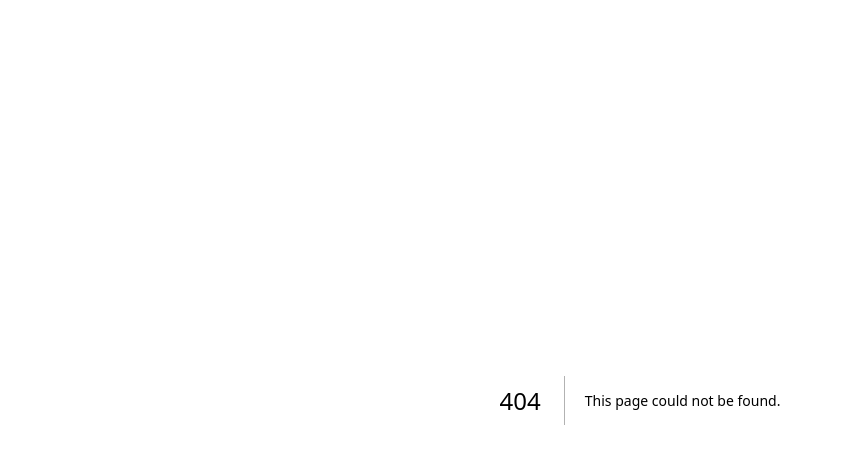
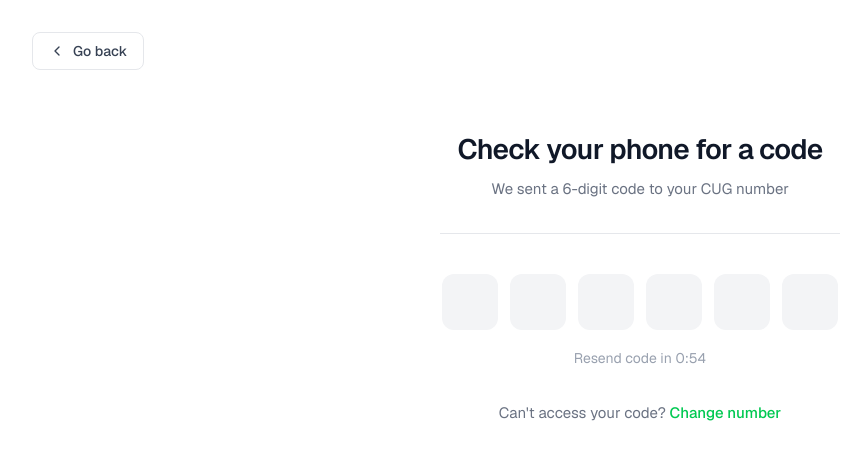
Before and after one commit to aboki-jay/Campus-wifi-portal, a Next.js app: page /otp in a window 1280 px wide. Before the commit this address had no page. Shown: the top 464 px of the page, without its empty margins (0-854 px from the left). Built offline with nearby package versions, Linux system fonts and the light colour scheme.

Commit message:
Add beautiful OTP Verification UI with timer and auto-submit

```diff
--- /dev/null
+++ b/app/otp/page.tsx
@@ -0,0 +1,161 @@
+"use client";
+
+import { useState, useRef, useEffect, KeyboardEvent } from "react";
+import { ChevronLeft } from "lucide-react";
+import { useRouter } from "next/navigation"; // 1. Added Next.js Router
+
+export default function OTPVerification() {
+  const router = useRouter(); // Initialize the router
+  const [otp, setOtp] = useState<string[]>(new Array(6).fill(""));
+  const [isError, setIsError] = useState(false);
+  const [timeLeft, setTimeLeft] = useState(59);
+  const inputRefs = useRef<(HTMLInputElement | null)[]>([]);
+
+  // 59-second Countdown Timer
+  useEffect(() => {
+    if (timeLeft <= 0) return;
+    const timerId = setInterval(() => {
+      setTimeLeft((prev) => prev - 1);
+    }, 1000);
+    return () => clearInterval(timerId);
+  }, [timeLeft]);
+
+  // Handle Resend Click
+  const handleResend = () => {
+    setTimeLeft(59); // Reset timer
+    setOtp(new Array(6).fill("")); // Clear inputs
+    setIsError(false); // Clear errors
+    inputRefs.current[0]?.focus(); // Focus back on the first box
+    // TODO: Add the actual Supabase "send new OTP" function here later
+    console.log("Resending new OTP code...");
+  };
+
+  // Handle typing numbers
+  const handleChange = (index: number, value: string) => {
+    if (isNaN(Number(value))) return;
+
+    const newOtp = [...otp];
+    newOtp[index] = value.substring(value.length - 1);
+    setOtp(newOtp);
+    setIsError(false);
+
+    if (value && index < 5) {
+      inputRefs.current[index + 1]?.focus();
+    }
+  };
+
+  // Handle Backspace
+  const handleKeyDown = (index: number, e: KeyboardEvent<HTMLInputElement>) => {
+    if (e.key === "Backspace" && !otp[index] && index > 0) {
+      inputRefs.current[index - 1]?.focus();
+    }
+  };
+
+  // Handle Pasting a full 6-digit code
+  const handlePaste = (e: React.ClipboardEvent) => {
+    e.preventDefault();
+    const pastedData = e.clipboardData.getData("text/plain").trim();
+    if (!/^\d{6}$/.test(pastedData)) return;
+
+    const pastedArray = pastedData.split("");
+    setOtp(pastedArray);
+    inputRefs.current[5]?.focus();
+    setIsError(false);
+  };
+
+  // Auto-Submit when 6 digits are entered
+  useEffect(() => {
+    const currentOtp = otp.join("");
+    if (currentOtp.length === 6) {
+      verifyCode(currentOtp);
+    }
+  }, [otp]);
+
+  // Mock Verification Function
+  const verifyCode = (code: string) => {
+    console.log("Verifying code:", code);
+
+    if (code === "123456") {
+      setIsError(true);
+    } else {
+      alert("Success! Code verified.");
+    }
+  };
+
+  return (
+    <div className="min-h-screen flex flex-col items-center bg-white relative font-sans">
+      {/* Go Back Button - Now actually goes back! */}
+      <button
+        onClick={() => router.back()}
+        className="absolute top-8 left-8 flex items-center gap-2 px-4 py-2 border border-gray-200 rounded-lg text-sm font-medium text-gray-700 hover:bg-gray-50 transition-colors"
+      >
+        <ChevronLeft className="w-4 h-4" />
+        Go back
+      </button>
+
+      {/* Main Content */}
+      <div className="w-full max-w-md px-6 pt-32 flex flex-col items-center text-center">
+        <h1 className="text-[28px] font-semibold text-gray-900 tracking-tight mb-2">
+          Check your phone for a code
+        </h1>
+        <p className="text-[15px] text-gray-500 mb-8">
+          We sent a 6-digit code to your CUG number
+        </p>
+
+        <hr className="w-full border-gray-200 mb-10" />
+
+        {/* OTP Input Boxes */}
+        <div className="flex gap-3 mb-4" onPaste={handlePaste}>
+          {otp.map((digit, index) => (
+            <input
+              key={index}
+              type="text"
+              inputMode="numeric"
+              maxLength={1}
+              ref={(el) => {
+                inputRefs.current[index] = el;
+              }}
+              value={digit}
+              onChange={(e) => handleChange(index, e.target.value)}
+              onKeyDown={(e) => handleKeyDown(index, e)}
+              className={`w-14 h-14 text-center text-xl font-semibold rounded-xl outline-none transition-all ${
+                isError
+                  ? "border border-red-500 bg-red-50 text-red-500"
+                  : "border border-transparent bg-gray-100 focus:bg-white focus:border-green-500 focus:ring-4 focus:ring-green-500/10 text-gray-900"
+              }`}
+            />
+          ))}
+        </div>
+
+        {/* Dynamic Subtext: Error, Timer, or Resend Button */}
+        <div className="h-6 mb-8 flex items-center justify-center">
+          {isError ? (
+            <span className="text-sm text-red-500 font-medium">Invalid code</span>
+          ) : timeLeft > 0 ? (
+            <span className="text-sm text-gray-400">
+              Resend code in 0:{timeLeft.toString().padStart(2, "0")}
+            </span>
+          ) : (
+            <button
+              onClick={handleResend}
+              className="text-sm font-medium text-green-500 hover:text-green-600 transition-colors"
+            >
+              Resend Code
+            </button>
+          )}
+        </div>
+
+        {/* Bottom Link - Now routes back to home! */}
+        <p className="text-[15px] text-gray-500">
+          Can't access your code?{" "}
+          <button
+            onClick={() => router.push("/")}
+            className="text-green-500 font-medium hover:text-green-600 transition-colors"
+          >
+            Change number
+          </button>
+        </p>
+      </div>
+    </div>
+  );
+}
```
